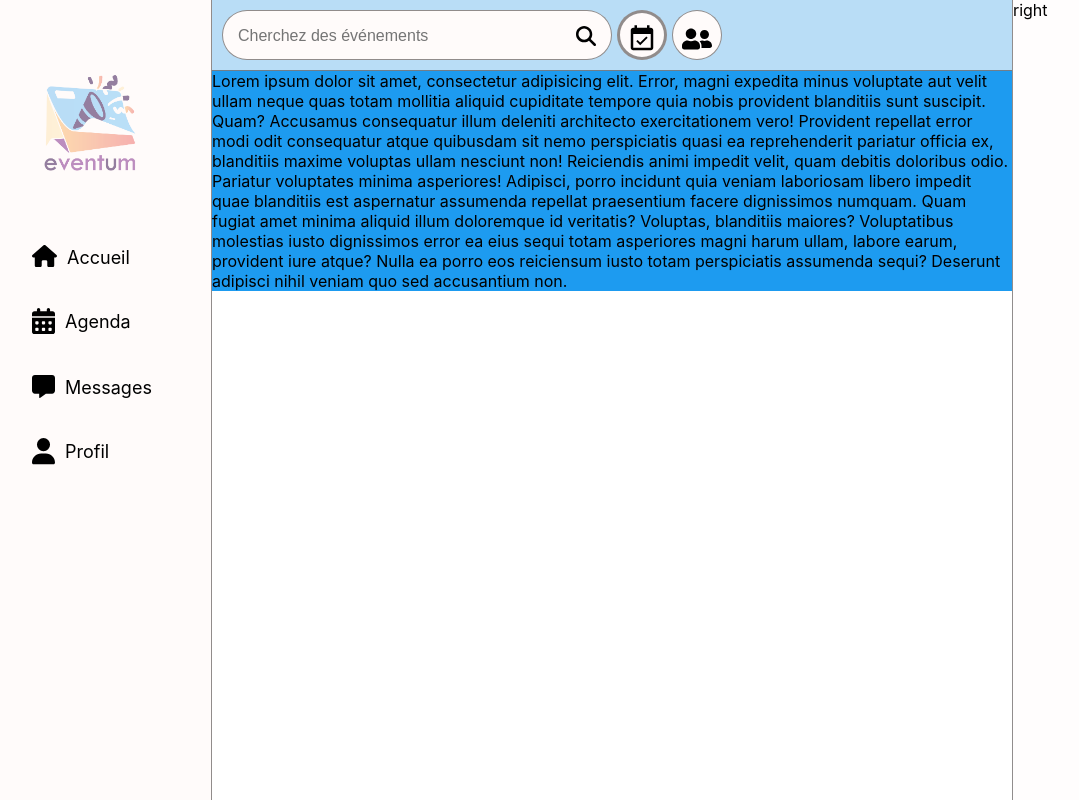
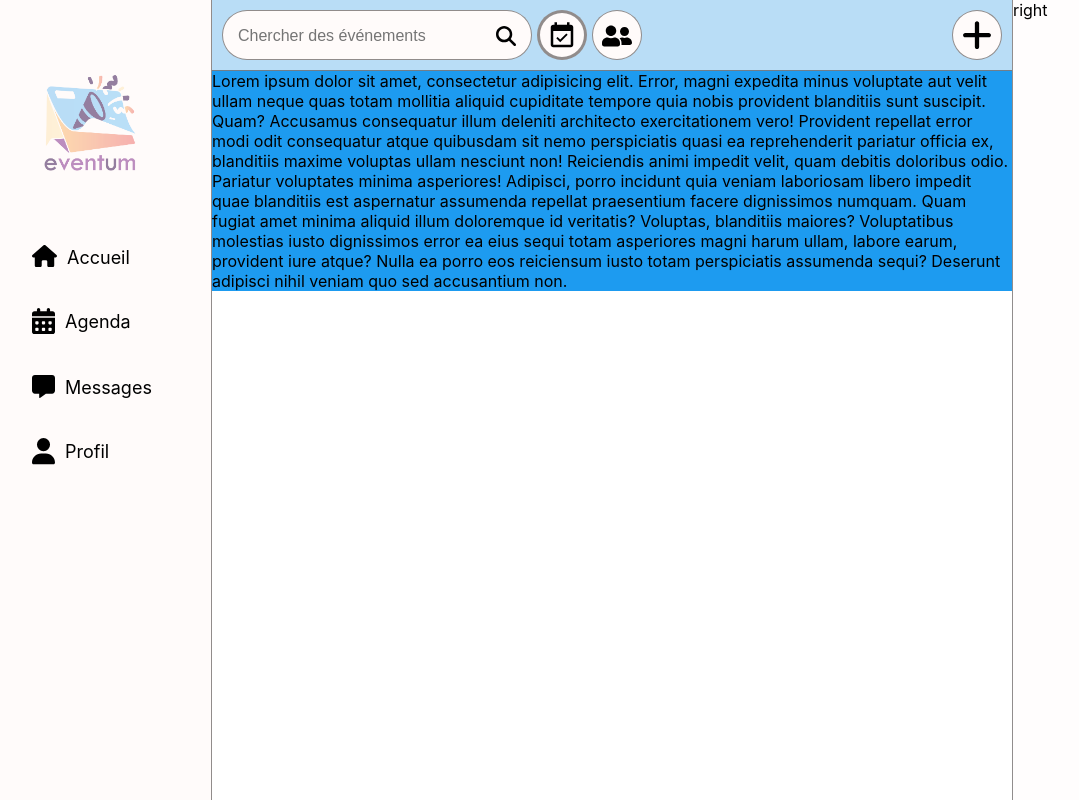
Before and after one commit to SkateZen/we4a_project, a PHP site: page /css/index_marius.html in a window 1280 px wide. Shown: the whole page, without its empty margins (28-1107 px from the left). Run offline with PHP 8.4, Linux system fonts and the light colour scheme.

Commit message:
add ajout_event in search_bar

```diff
--- a/css/accueil.css
+++ b/css/accueil.css
@@ -13,9 +13,14 @@ header{
     top: 0;
 
     border-bottom: 1px solid var(--ligneSection);
+
+    display: flex;
+    flex-direction: row;
+    justify-content: space-between;
 }
 
 .search-bar{
+    width: 80%;
     display: flex;
     flex-direction: row;
     /* justify-content: space-around; */
@@ -84,10 +89,17 @@ header{
 
 .categorie svg{
     /* vertical-align: middle; */
-    margin-top: 10px;
+    margin-top: 5px;
 }
 
 .categorie.selected{
     /* background: var(--sidebarLinksHover); */
     border: 3px solid var(--ligneSection);
 }
+
+.categorie.right{
+    align-items: center;
+    margin: 10px;
+    padding-top: 2px;
+    /* padding-left: 1px; */
+}
--- a/css/index_marius.html
+++ b/css/index_marius.html
@@ -12,7 +12,7 @@
 
   <link rel="stylesheet" href="./effect.css">
 
-  <script src="../javascript/script_search_bar.js"></script>
+  <!-- <script src="./javascript/script_search_bar.js"></script> -->
   <title>Document</title>
 </head>
 <body>
@@ -96,12 +96,10 @@
 
             <div class="search-bar">
 
-                <!-- Recherche d'événements -->
+                <div class="search-box">
+                    <input class="search-text" type="text" id="search_evenement" name="search_evenement" placeholder="Chercher des événements">
 
-                <div class="search-box">
-                    <input class="search-text" type="text" id="search_evenement" name="search_evenement" placeholder="Cherchez des événements">
-
-                    <input class="search-text hide"  type="search" id="search_utilisateur" name="search_utilisateur" placeholder="Cherchez des amis">
+                    <input class="search-text hide"  type="search" id="search_utilisateur" name="search_utilisateur" placeholder="Chercher des amis">
 
 
                     <a class="search-btn" href="#">
@@ -111,7 +109,7 @@
                     </a>
                 </div>
 
-                <!-- Recherche d'utilisateurs -->
+
 
                 <button class="categorie selected" id="search_event_button">
                     <svg xmlns="http://www.w3.org/2000/svg" width="30"  viewBox="0 0 24 24">
@@ -125,6 +123,12 @@
                         <path d="M192 256c61.9 0 112-50.1 112-112S253.9 32 192 32 80 82.1 80 144s50.1 112 112 112zm76.8 32h-8.3c-20.8 10-43.9 16-68.5 16s-47.6-6-68.5-16h-8.3C51.6 288 0 339.6 0 403.2V432c0 26.5 21.5 48 48 48h288c26.5 0 48-21.5 48-48v-28.8c0-63.6-51.6-115.2-115.2-115.2zM480 256c53 0 96-43 96-96s-43-96-96-96-96 43-96 96 43 96 96 96zm48 32h-3.8c-13.9 4.8-28.6 8-44.2 8s-30.3-3.2-44.2-8H432c-20.4 0-39.2 5.9-55.7 15.4 24.4 26.3 39.7 61.2 39.7 99.8v38.4c0 2.2-.5 4.3-.6 6.4H592c26.5 0 48-21.5 48-48 0-61.9-50.1-112-112-112z"/></svg>
                 </button>
             </div>
+
+            <a href="ajout_event.php" class="categorie right">
+                <svg xmlns="http://www.w3.org/2000/svg" viewBox="0 0 448 512" width="30">
+                    <!--! Font Awesome Pro 6.4.0 by @fontawesome - https://fontawesome.com License - https://fontawesome.com/license (Commercial License) Copyright 2023 Fonticons, Inc. -->
+                    <path d="M256 80c0-17.7-14.3-32-32-32s-32 14.3-32 32V224H48c-17.7 0-32 14.3-32 32s14.3 32 32 32H192V432c0 17.7 14.3 32 32 32s32-14.3 32-32V288H400c17.7 0 32-14.3 32-32s-14.3-32-32-32H256V80z"/></svg>
+            </a>
             <!-- div dans laquelle les résultats de la recherche ajax s'afficheront -->
 
         </header>
```
Also changed, not shown: accueil.php (+16 -14 lines).
